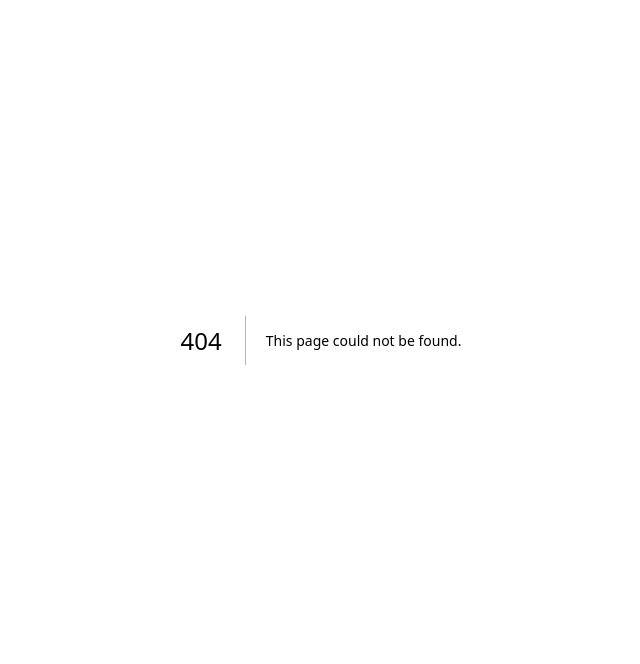
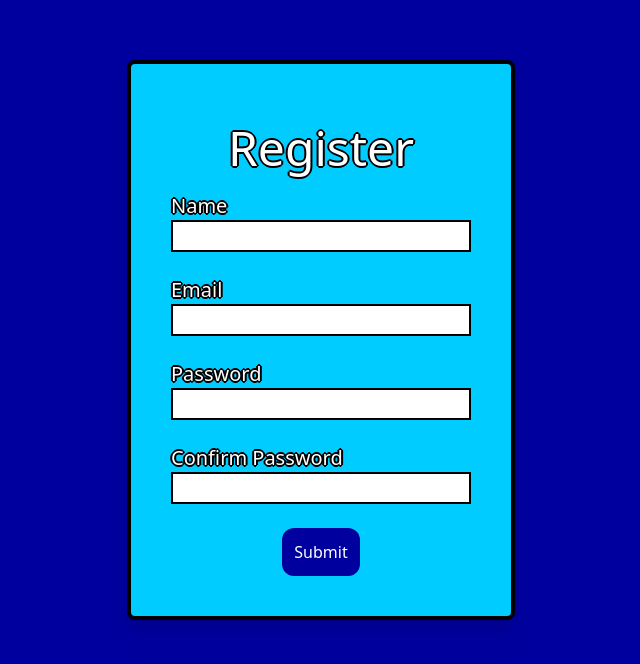
Before and after one commit to samaksh-arora/winhacks2025, a Next.js app: page /register in a window 1280 px wide. Before the commit this address had no page. Shown: the part 108-772 px from the top of the page, without its empty margins (319-959 px from the left). Built offline with nearby package versions, Linux system fonts and the light colour scheme.

Commit message:
register page created

```diff
--- /dev/null
+++ b/app/register/page.jsx
@@ -0,0 +1,84 @@
+"use client"
+
+import { useState } from 'react';
+import { useRouter } from 'next/navigation';
+
+export default function RegisterPage() {
+    const [name, setName] = useState("");
+    const [email, setEmail] = useState("");
+    const [password, setPassword] = useState("");
+    const [confirmPassword, setConfirmPassword] = useState("");
+    const [errorMessage, setErrorMessage] = useState("");
+    const router = useRouter();
+
+    const onSubmit = (e) => {
+        e.preventDefault();
+
+        // Check if passwords match
+        if (password !== confirmPassword) {
+            setErrorMessage("Passwords do not match. Please try again.");
+            return;
+        }
+        router.push('/dashboard');
+        router.refresh();
+
+        // Proceed with API request
+        fetch('http://localhost:5328/api/register', {
+            method: 'POST',
+            headers: {
+                'Content-Type': 'application/json',
+            },
+            body: JSON.stringify({
+                name: name,
+                email: email,
+                password: password,
+            })
+        })
+            .then(response => response.json())
+            .then(data => {
+                console.log(data);
+                setErrorMessage(""); // Clear error message on success
+            })
+            .catch(error => {
+                console.error('Error:', error);
+            });
+    };
+
+    return (
+        <form onSubmit={onSubmit}>
+            <div className="text-white flex items-center justify-center min-h-screen drop-shadow-xl">
+                <div className="bg-[var(--sky)] flex flex-col p-10 border-4 border-black rounded-lg">
+                    <div className="flex justify-center">
+                        <h1 className="text-[3rem] m-2 textShadow">Register</h1>
+                    </div>
+
+                    <label className="textShadow text-xl">Name</label>
+                    <input type="text" className="border-2 border-black text-xl text-black" value={name} onChange={(e) => setName(e.target.value)} required />
+
+                    <br />
+
+                    <label className="textShadow text-xl">Email</label>
+                    <input type="text" className="border-2 border-black text-xl text-black" value={email} onChange={(e) => setEmail(e.target.value)} required />
+
+                    <br />
+
+                    <label className="textShadow text-xl">Password</label>
+                    <input type="password" className="border-2 border-black text-xl text-black" value={password} onChange={(e) => setPassword(e.target.value)} required />
+
+                    <br />
+
+                    <label className="textShadow text-xl">Confirm Password</label>
+                    <input type="password" className="border-2 border-black text-xl text-black" value={confirmPassword} onChange={(e) => setConfirmPassword(e.target.value)} required />
+
+                    {/* Error Message */}
+                    {errorMessage && <p className="text-red-500 mt-5">{errorMessage}</p>}
+                    <br/>
+
+                    <div className="flex justify-center">
+                        <button className="bg-[var(--background)] rounded-xl p-3">Submit</button>
+                    </div>
+                </div>
+            </div>
+        </form>
+    );
+}
--- a/components/Navbar.jsx
+++ b/components/Navbar.jsx
@@ -35,6 +35,9 @@ export default function Navbar() {
       <div className="flex justify-between items-center">
         <div className="text-white font-bold"><img src="logo.png" className='w-[4rem] h-[4rem]'></img></div>
         <ul className="flex space-x-4">
+          <li className="text-white"><Link href="/register"><button className='bg-[var(--background)] p-5 rounded-xl'>Register</button></Link></li>
+        </ul>
+        <ul className="flex space-x-4">
           <li className="text-white"><Link href="/login"><button className='bg-[var(--background)] p-5 rounded-xl'>Login</button></Link></li>
         </ul>
       </div>
```
